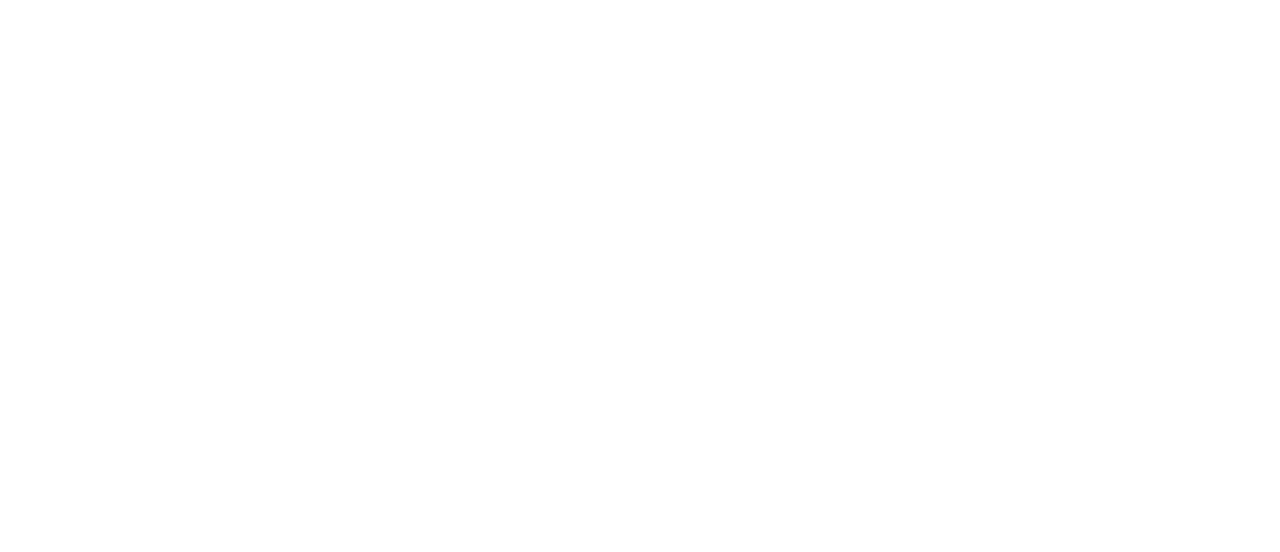
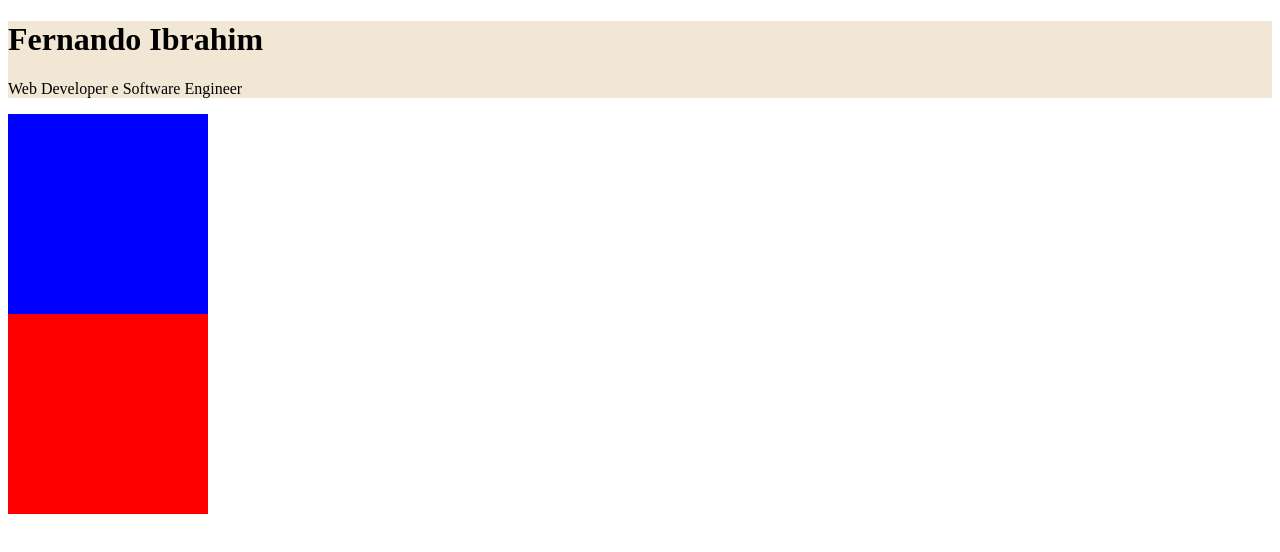
Before and after one commit to FernandoIbrahim/personalprofile, a plain HTML site: page index.html in a window 1280 px wide. Drawn offline with Linux system fonts and the light colour scheme.

Commit message:
csstraining

```diff
--- a/index.html
+++ b/index.html
@@ -0,0 +1,28 @@
+<!DOCTYPE html>
+
+<html>
+
+<head>
+
+    <meta charset='utf-8'>
+    <title>Fernando Ibrahim</title>
+
+    <meta name='viewport' content='width=device-width, initial-scale=1'>
+    <link rel="stylesheet" href="styless/styless.css">
+    <link rel="icon" href="images/icon.ico">
+
+</head>
+
+<body>
+    <div class="Start">
+        <h1>Fernando Ibrahim</h1>
+        <p> Web Developer e Software Engineer</p>
+    </div>
+    <div class="box1">
+
+    </div>
+    <div class = "box2">
+
+    </div>
+</body>
+</html>
--- a/styless/styless.css
+++ b/styless/styless.css
@@ -1,3 +1,19 @@
 body{
+
+}
+.Start{
+    background-color: #F2E7D5;
+}
+.box1{
+    width: 200px;
+    height: 200px;
+    border: 8px;
+    border-color: black;
     background-color: blue;
 }
+.box2{
+    width: 200px;
+    height: 200px;
+    border-color: black;
+    background-color: red;
+}
```
Also changed, not shown: images/icon.ico (added).
